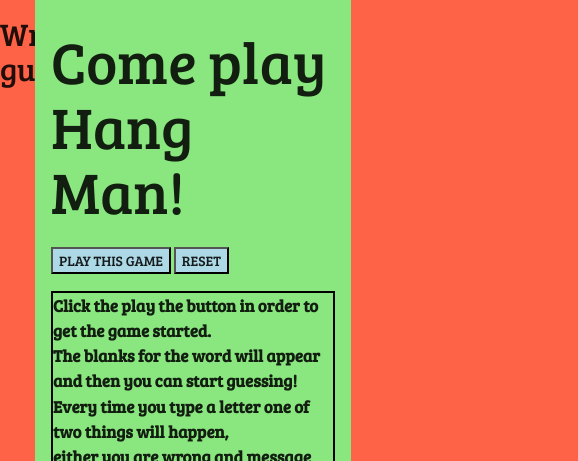
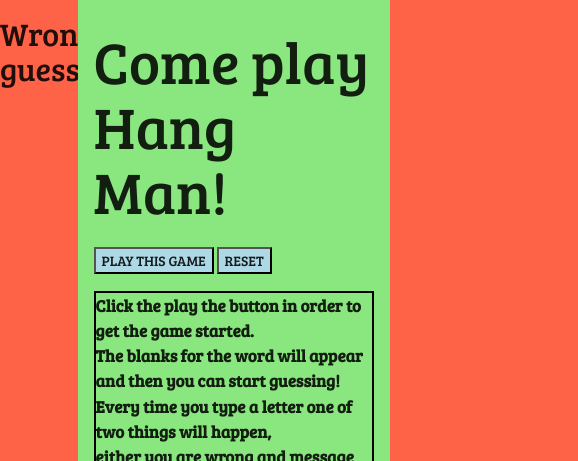
Before and after one commit to AlexWaldron/Hangman, a plain HTML site: page index.html in a window 390 px wide. Shown: the top 461 px of the page, 578 px wide, since content can reach past the window. Drawn offline with nearby package versions, Linux system fonts and the light colour scheme.

Commit message:
testing mobile config

```diff
--- a/css/style.css
+++ b/css/style.css
@@ -121,7 +121,7 @@ body {
 
   }
     .main{
-      width: 90%;
+      width: 100%;
       margin: 0;
     }
 
@@ -129,7 +129,6 @@ body {
         background: tomato;
         font-size: 2rem;
         margin: 0;
-        width: 10%;
         padding-bottom: 80%;
         height: 100%;
       }
```
